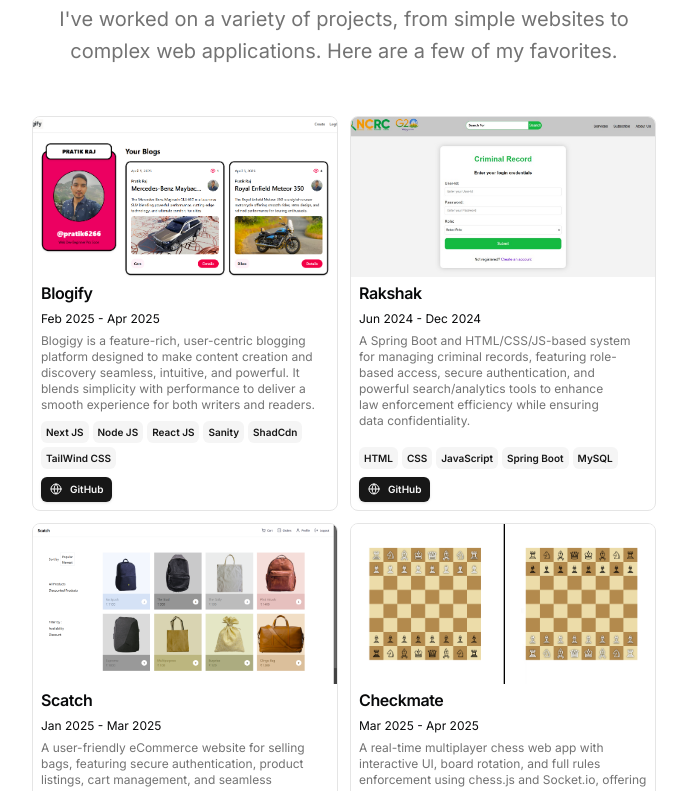
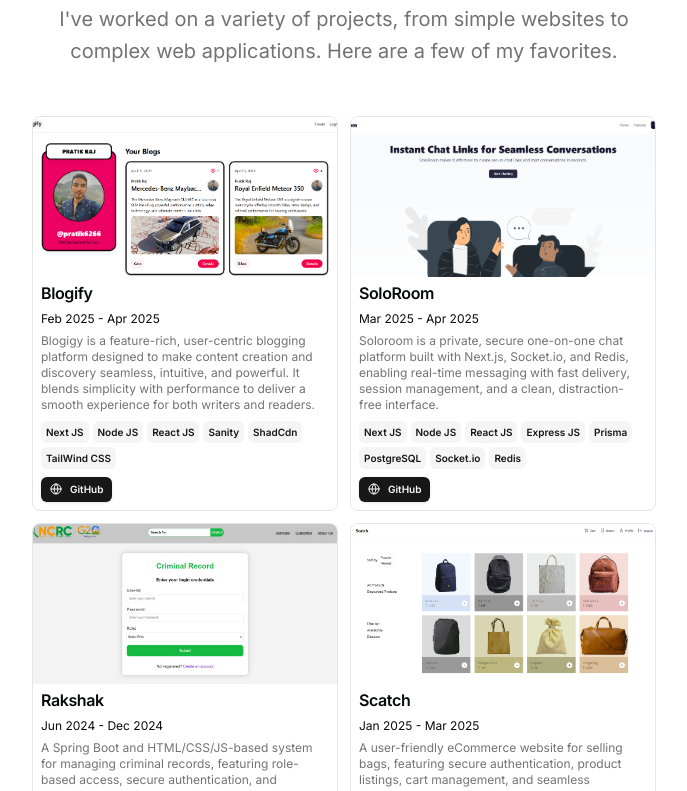
Before and after one commit to pratik6266/Portfolio, a Next.js app: page / in a window 1280 px wide. Shown: the part 1589-2380 px from the top of the page, without its empty margins (296-983 px from the left). Built offline with nearby package versions, Linux system fonts and the light colour scheme.

Commit message:
added soloroom project

```diff
--- a/src/data/resume.tsx
+++ b/src/data/resume.tsx
@@ -148,6 +148,34 @@ export const DATA = {
         },
       ],
       image: "/blogify.png",
+      video:
+        "",
+    },
+    {
+      title: "SoloRoom",
+      href: "https://solo-room.vercel.app/",
+      dates: "Mar 2025 - Apr 2025",
+      active: true,
+      description:
+        "Soloroom is a private, secure one-on-one chat platform built with Next.js, Socket.io, and Redis, enabling real-time messaging with fast delivery, session management, and a clean, distraction-free interface.",
+      technologies: [
+        "Next JS",
+        "Node JS",
+        "React JS",
+        "Express JS",
+        "Prisma",
+        "PostgreSQL",
+        "Socket.io",
+        "Redis"
+      ],
+      links: [
+        {
+          type: "GitHub",
+          href: "https://github.com/pratik6266/SoloRoom",
+          icon: <Icons.globe className="size-3" />,
+        },
+      ],
+      image: "/soloroom.png",
       video:
         "",
     },
```
Also changed, not shown: public/scatch.png, public/soloroom.png (added).
